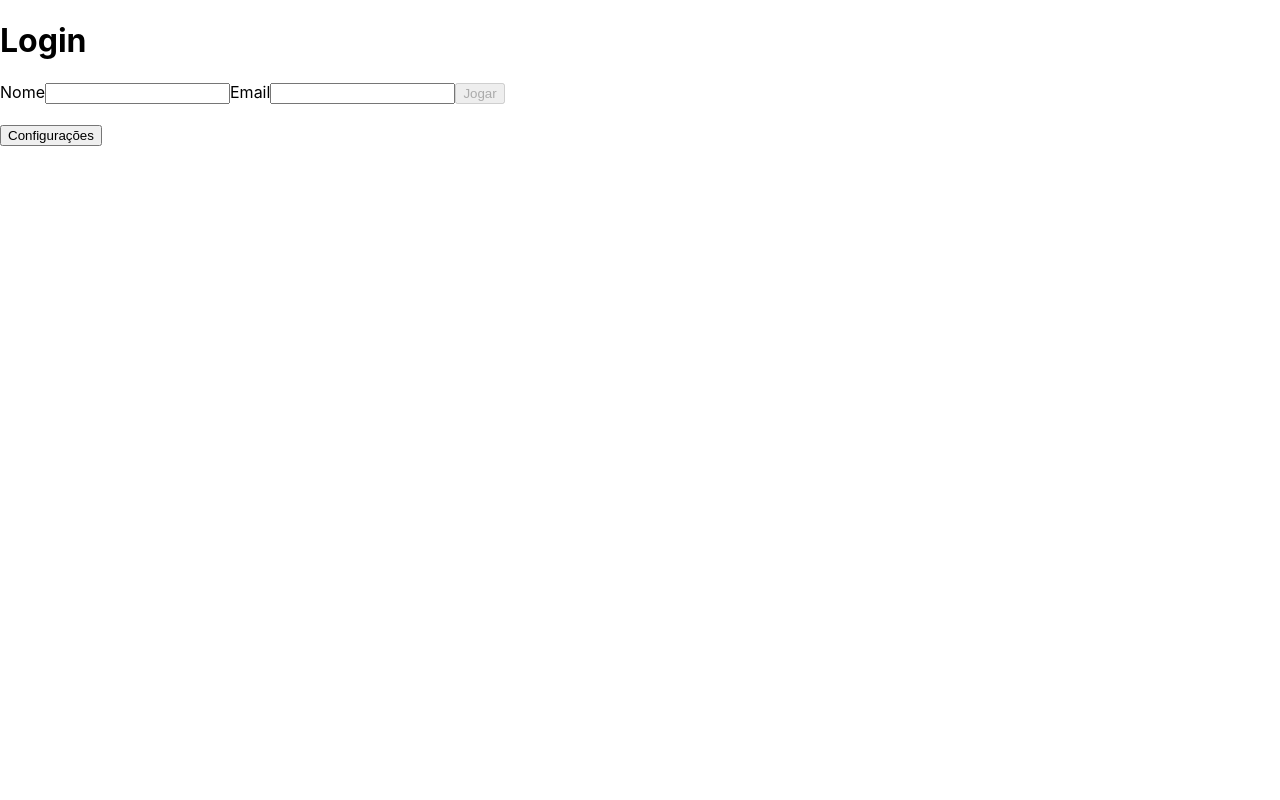
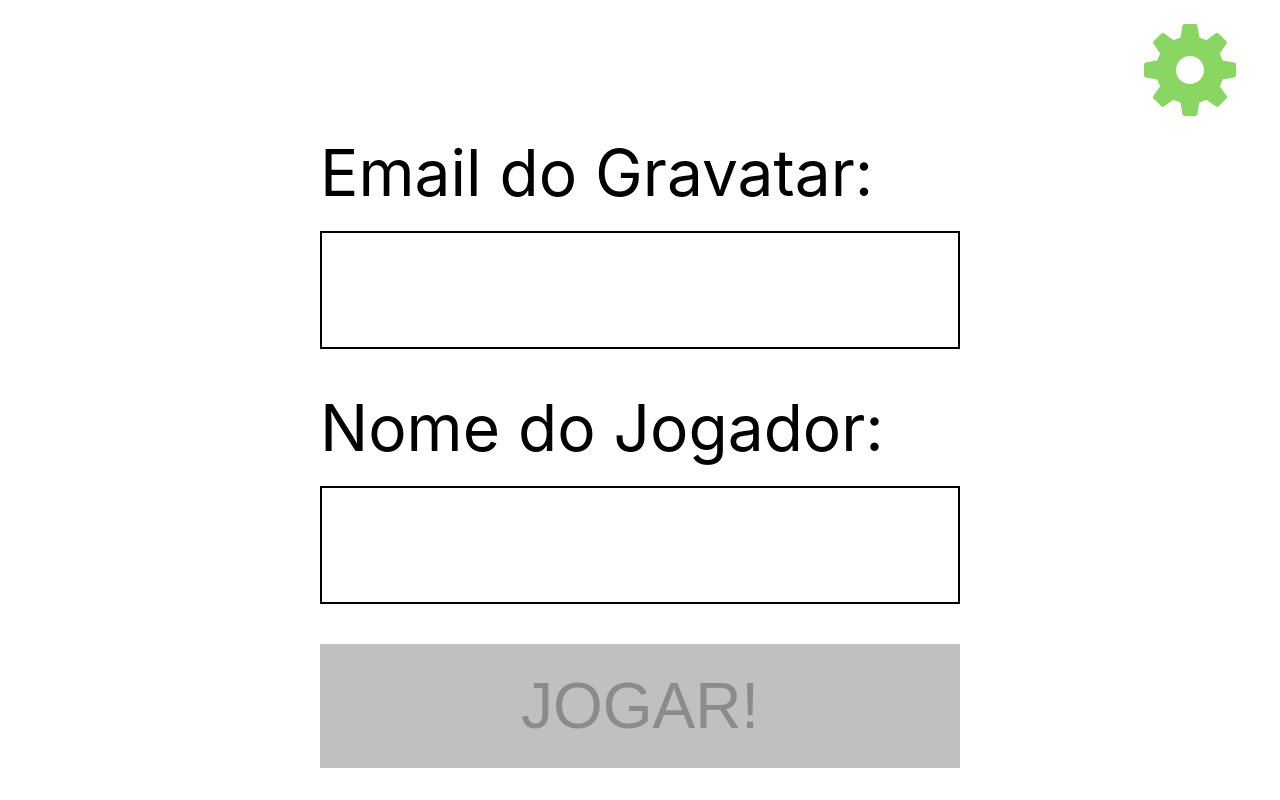
Before and after one commit to raffrasson/Project_Trivia_React_Redux, a React (Create React App) app: page / in a window 1280 px wide. Built offline with nearby package versions, Linux system fonts and the light colour scheme; no server answers.

Commit message:
Add Login.css

```diff
--- a/src/pages/Login.jsx
+++ b/src/pages/Login.jsx
@@ -1,11 +1,13 @@
+import React from 'react';
 import PropTypes from 'prop-types';
-import React from 'react';
 import { Link } from 'react-router-dom';
 import { connect } from 'react-redux';
 import {
   loginUser as loginUserAction,
   fetchGetToken as fetchGetTokenAction,
 } from '../actions';
+import settings from '../images/settings.svg';
+import '../styles/Login.css';
 
 class Login extends React.Component {
   constructor(props) {
@@ -29,58 +31,57 @@ class Login extends React.Component {
     history.push('/play');
   }
 
+  handleChange({ target: { value, name } }) {
+    this.setState({ [name]: value });
+  }
+
   handleDisabled(name, email) {
     return !(name && email);
-  }
-
-  handleChange({ target: { value, name } }) {
-    this.setState({ [name]: value });
   }
 
   render() {
     const { name, email } = this.state;
     return (
-      <div>
-        <h1>Login</h1>
-        <form>
-          <label htmlFor="name">
-            Nome
+      <>
+        <header className="login-header">
+          <Link data-testid="btn-settings" to="/settings">
+            <img alt="settings" className="btn-settings" src={ settings } />
+          </Link>
+        </header>
+        <form className="login-form">
+          <label className="login-label" htmlFor="email">
+            Email do Gravatar:
             <input
-              type="text"
+              data-testid="input-gravatar-email"
+              id="email"
+              name="email"
+              onChange={ this.handleChange }
+              type="email"
+              value={ email }
+            />
+          </label>
+          <label className="login-label" htmlFor="name">
+            Nome do Jogador:
+            <input
+              data-testid="input-player-name"
               id="name"
-              value={ name }
               name="name"
               onChange={ this.handleChange }
-              data-testid="input-player-name"
-            />
-          </label>
-          <label htmlFor="email">
-            Email
-            <input
-              type="email"
-              id="email"
-              value={ email }
-              name="email"
-              onChange={ this.handleChange }
-              data-testid="input-gravatar-email"
+              type="text"
+              value={ name }
             />
           </label>
           <button
-            type="button"
+            className="btn-login"
             data-testid="btn-play"
             disabled={ this.handleDisabled(name, email) }
             onClick={ this.onLogin }
+            type="button"
           >
-            Jogar
+            JOGAR!
           </button>
         </form>
-        <br />
-        <Link to="/settings">
-          <button type="button" data-testid="btn-settings">
-            Configurações
-          </button>
-        </Link>
-      </div>
+      </>
     );
   }
 }
--- /dev/null
+++ b/src/styles/Login.css
@@ -0,0 +1,61 @@
+.btn-settings {
+  cursor: pointer;
+  height: 100px;
+  transition: all 0.3s ease-in-out;
+  width: 100px;
+}
+
+.btn-settings:hover {
+  opacity: 0.8;
+}
+
+.login-header {
+  display: flex;
+  justify-content: flex-end;
+  padding: 20px 40px 0 0;
+}
+
+.login-form {
+  display: flex;
+  flex-direction: column;
+  justify-content: center;
+  margin: 0 auto;
+  padding: 0 20px;
+  width: 50%;
+}
+
+.login-label {
+  display: flex;
+  flex-direction: column;
+  font-size: 4em;
+  justify-content: center;
+  margin: 10px auto;
+  width: 100%;
+}
+
+.login-label input {
+  border: 2px solid black;
+  font-size: 1em;
+  margin: 20px 0;
+  padding: 20px 10px;
+}
+
+.btn-login {
+  background-color: #89d662;
+  border: none;
+  cursor: pointer;
+  font-size: 4em;
+  margin: 10px auto;
+  padding: 25px;
+  transition: all 0.3s ease-in-out;
+  width: 100%;
+}
+
+.btn-login:disabled {
+  background-color: silver;
+  cursor: not-allowed;
+}
+
+.btn-login:hover:enabled {
+  opacity: 0.8;
+}
```
Also changed, not shown: src/images/settings.svg (added).
